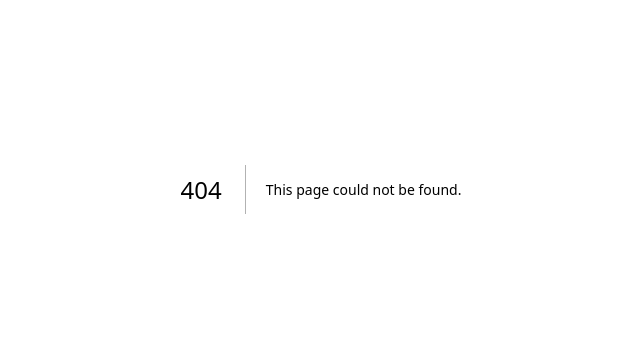
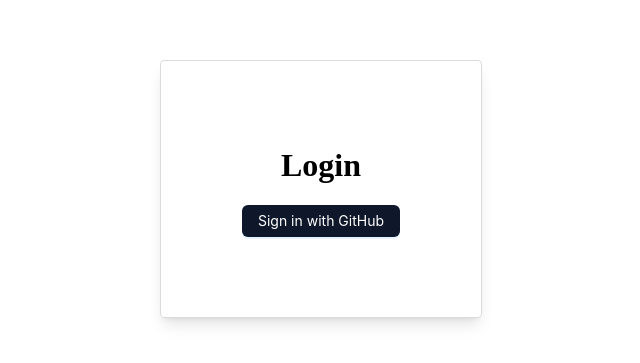
Before and after one commit to maheenur13/ass-6-pcb-hub, a Next.js app: page /sign-in in a window 1280 px wide. Before the commit this address had no page. Shown: the part 211-574 px from the top of the page, without its empty margins (319-959 px from the left). Built offline with nearby package versions, Linux system fonts and the light colour scheme.

Commit message:
sign in page updated

```diff
--- /dev/null
+++ b/src/pages/sign-in.js
@@ -0,0 +1,41 @@
+import { Button } from "antd";
+import { signIn } from "next-auth/react";
+import { useRouter } from "next/router";
+
+const SignIn = () => {
+  const router = useRouter();
+
+  const { callbackUrl } = router.query;
+  //   console.log({ callbackUrl });
+  const handleGitHubAuth = () => {
+    // Implement GitHub authentication logic here
+    // Redirect the user to the GitHub authentication page
+    signIn("github", {
+      callbackUrl: callbackUrl || process.env.PUBLIC_URL,
+    });
+  };
+  const handleGoogleAuth = () => {
+    // Implement Google authentication logic here
+    // Redirect the user to the Google authentication page
+  };
+  return (
+    <div className="flex align-middle h-screen">
+      <div
+        style={{ border: "1px solid rgb(219 219 219)" }}
+        className="flex flex-col items-center justify-center py-16  rounded w-80 mx-auto shadow-lg my-auto"
+      >
+        <h1 className="text-center">Login</h1>
+        <Button
+          type="primary"
+          className="mb-4 bg-slate-900"
+          onClick={handleGitHubAuth}
+        >
+          Sign in with GitHub
+        </Button>
+        {/* <Button onClick={handleGoogleAuth}>Sign in with Google</Button> */}
+      </div>
+    </div>
+  );
+};
+
+export default SignIn;
```
